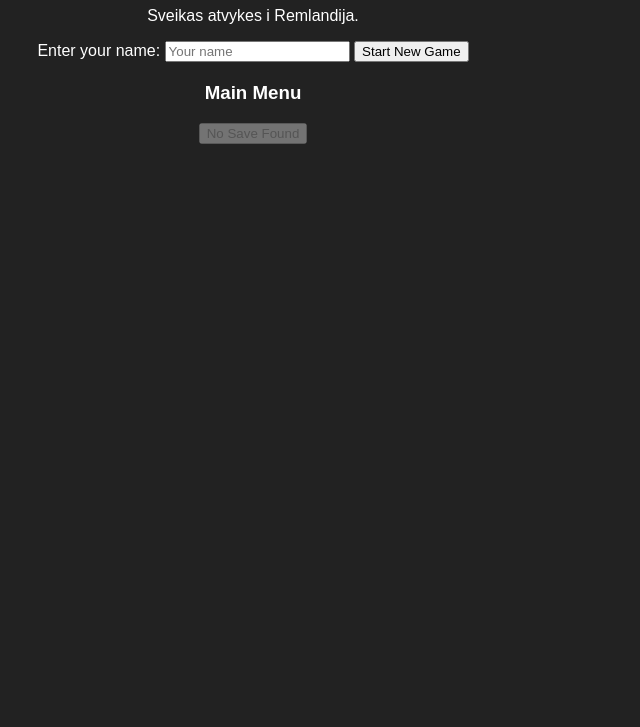
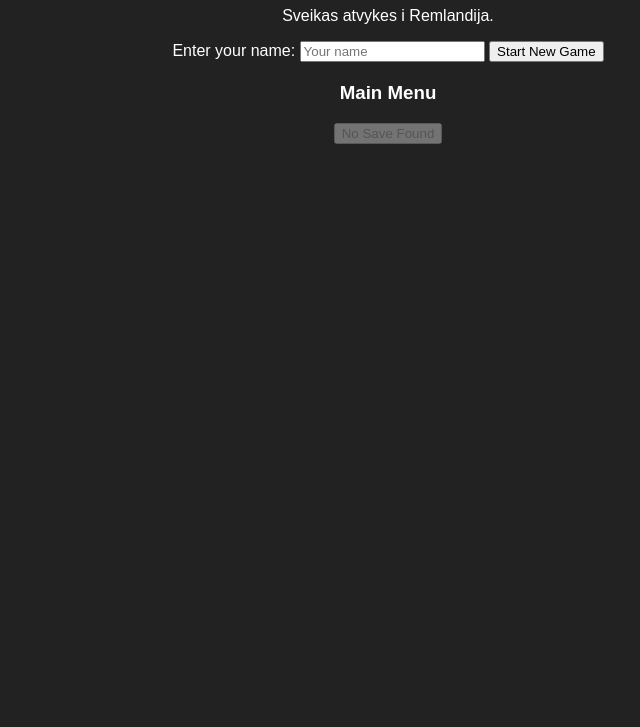
Before and after one commit to RootRem/Remlandia, a plain HTML site: page index.html in a window 1280 px wide. Shown: the part 73-800 px from the top of the page, without its empty margins (387-1027 px from the left). Drawn offline with Linux system fonts and the light colour scheme.

Commit message:
Update style.css

```diff
--- a/style.css
+++ b/style.css
@@ -3,6 +3,7 @@ body {
     color: white;
     font-family: Arial, sans-serif;
     text-align: center;
+    padding-left: 270px; /* same as sidebar width + 20px gap */
 }
 
 /* Center the main game content */
```
